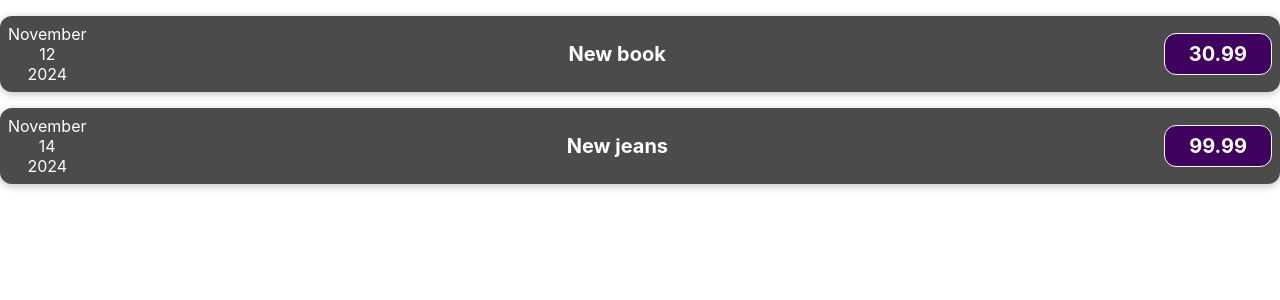
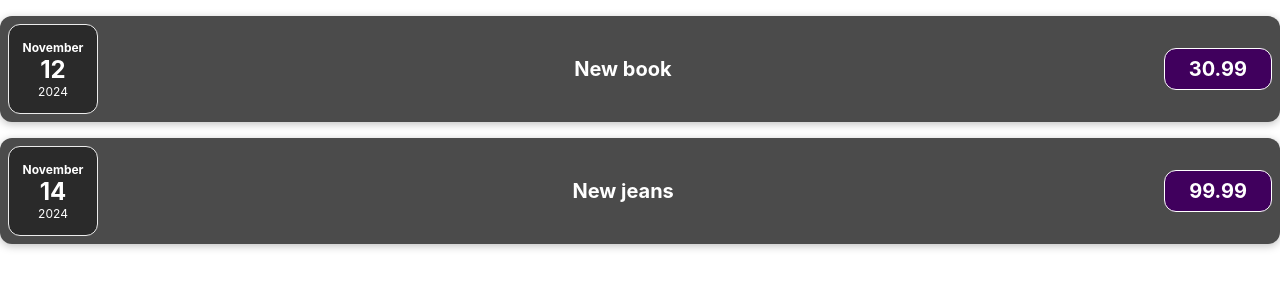
Before and after one commit to elmar-unn/codespaces-react, a React (Vite) app: page / in a window 1280 px wide. Shown: the top 300 px of the page. Built offline with nearby package versions, Linux system fonts and the light colour scheme.

Commit message:
ylesanne 2. tehtud

```diff
--- /dev/null
+++ b/src/components/ExpenseDate.css
@@ -0,0 +1,26 @@
+.expense-date {
+    display: flex;
+    flex-direction: column;
+    width: 5.5rem;
+    height: 5.5rem;
+    border: 1px solid #ececec;
+    background-color: #2a2a2a;
+    color: white;
+    border-radius: 12px;
+    align-items: center;
+    justify-content: center;
+}
+
+.expense-date__month {
+    font-size: 0.75rem;
+    font-weight: bold;
+}
+
+.expense-date__year {
+    font-size: 0.75rem;
+}
+
+.expense-date__day {
+    font-size: 1.5rem;
+    font-weight: bold;
+}
--- a/src/components/ExpenseDate.jsx
+++ b/src/components/ExpenseDate.jsx
@@ -1,15 +1,23 @@
+import "./ExpenseDate.css";
+
 const ExpenseDate = (props) => {
-    const day = props.date.toLocaleString("en-US", { day: "2-digit" })
-    const month = props.date.toLocaleString("en-US", { month: "long" })
-    const year = props.date.getFullYear()
+    const day = props.date.toLocaleString("en-US", {
+        day: "2-digit"
+    });
+
+    const month = props.date.toLocaleString("en-US", {
+        month: "long"
+    });
+
+    const year = props.date.getFullYear();
 
     return (
-        <div>
-            <div>{month}</div>
-            <div>{day}</div>
-            <div>{year}</div>
+        <div className="expense-date">
+            <div className="expense-date__month">{month}</div>
+            <div className="expense-date__day">{day}</div>
+            <div className="expense-date__year">{year}</div>
         </div>
-    )
-}
+    );
+};
 
-export default ExpenseDate
+export default ExpenseDate;
```
Also changed, not shown: src/components/Expenses.css (added, +9 -0 lines).
